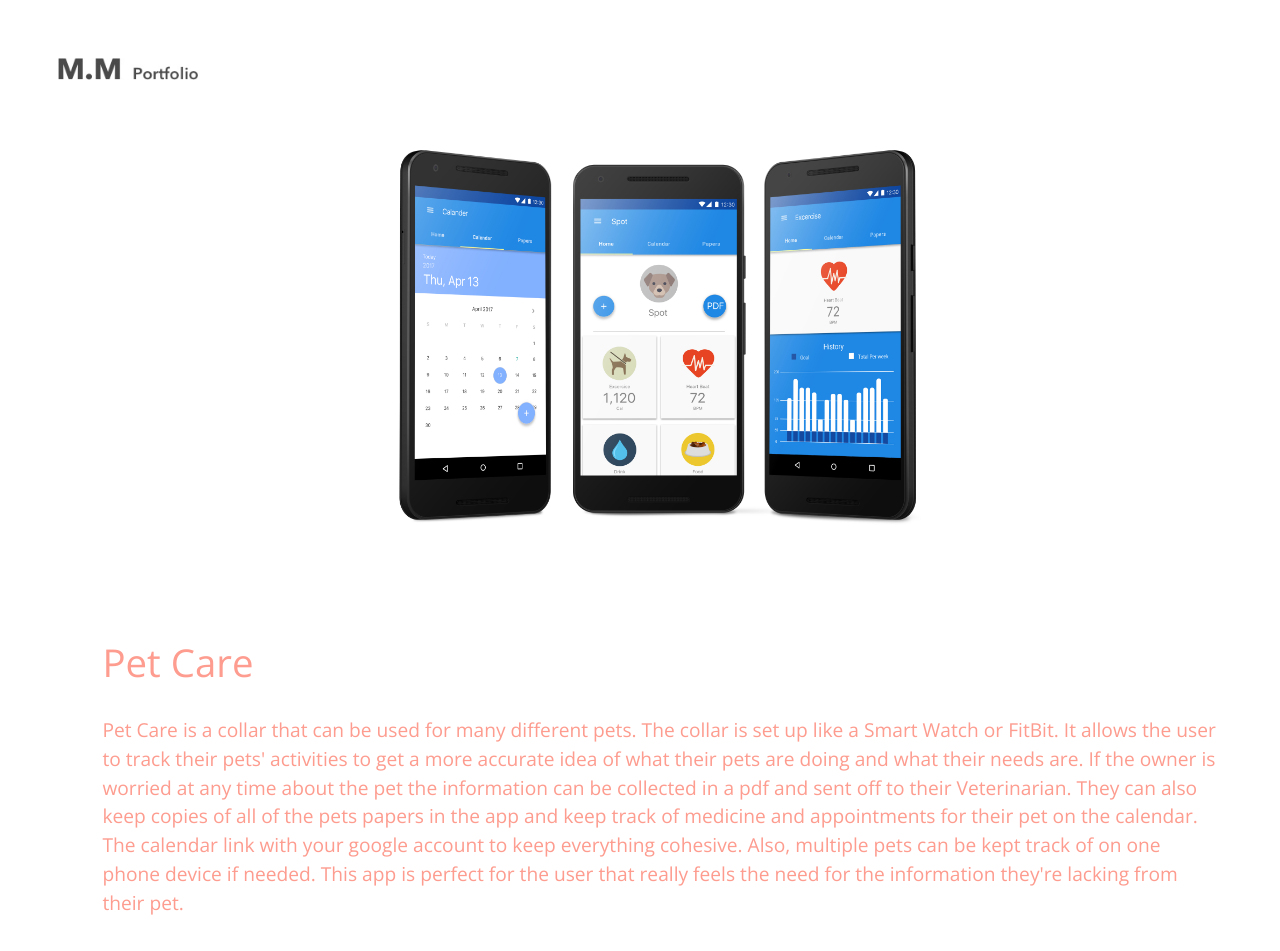
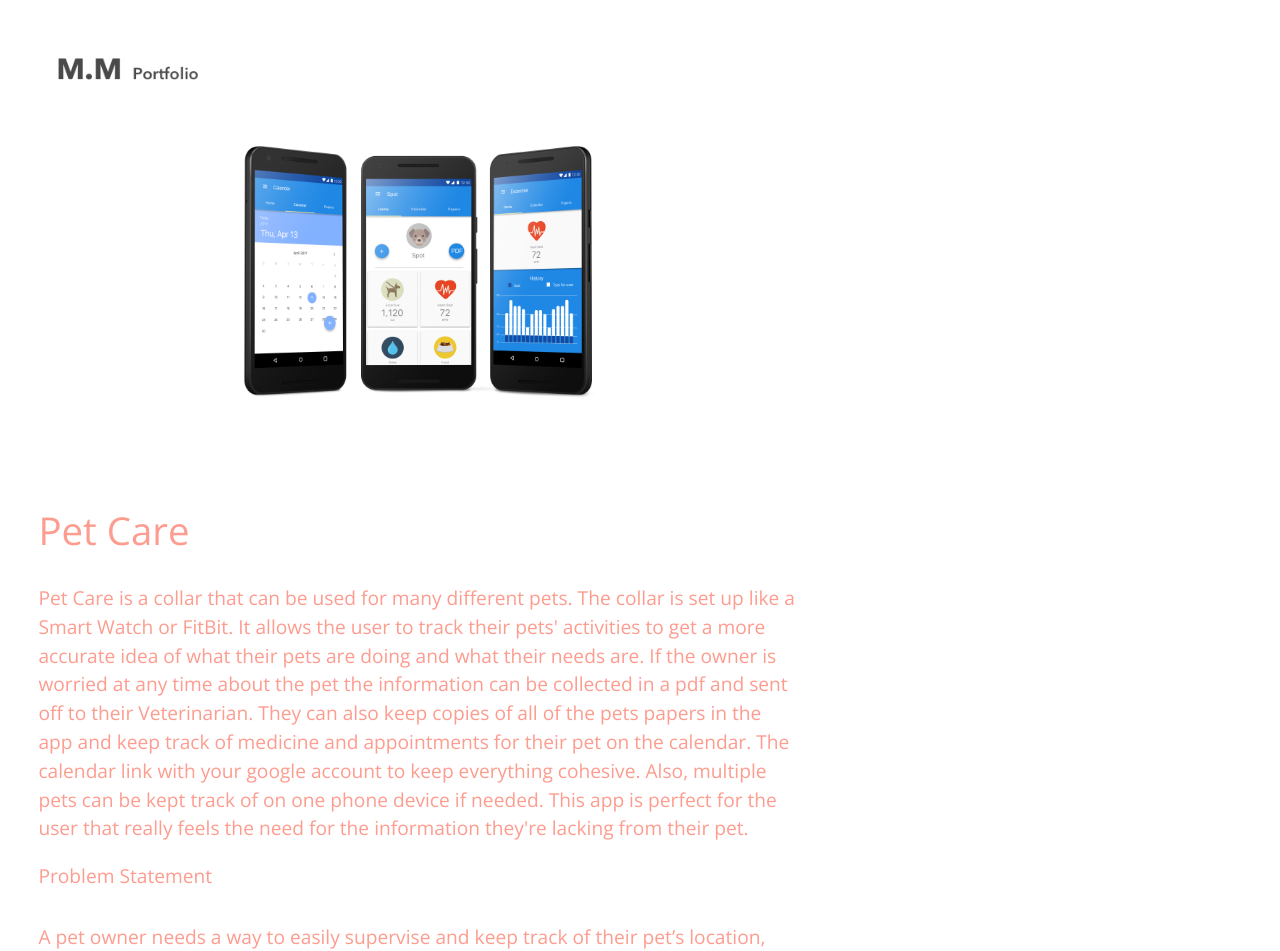
Before and after one commit to Moira2332/moiradesign, a Jekyll site: the page built from project-1.html, in a window 1280 px wide. Shown: the top 951 px of the page. Built offline with Jekyll 4.4.1, drawn with Linux system fonts in a browser that asks for light colours; Markdown is read by kramdown in place of the engine named in the settings.

Commit message:
small fixes

```diff
--- a/css/main.css
+++ b/css/main.css
@@ -30,8 +30,15 @@ h1 {
   font-weight: 400;
 }
 
+h3 {
+  font-size: 1em;
+  font-weight: 400;
+}
+
 p {
   font-weight: 300;
+  margin: 0;
+  margin-bottom: 15px;
 }
 
 .logo {
@@ -107,6 +114,10 @@ p {
 
 .home {
   text-align: right;
+}
+
+main {
+  width: 800px;
 }
 
 @media only screen and (min-width: 38em) {
```
